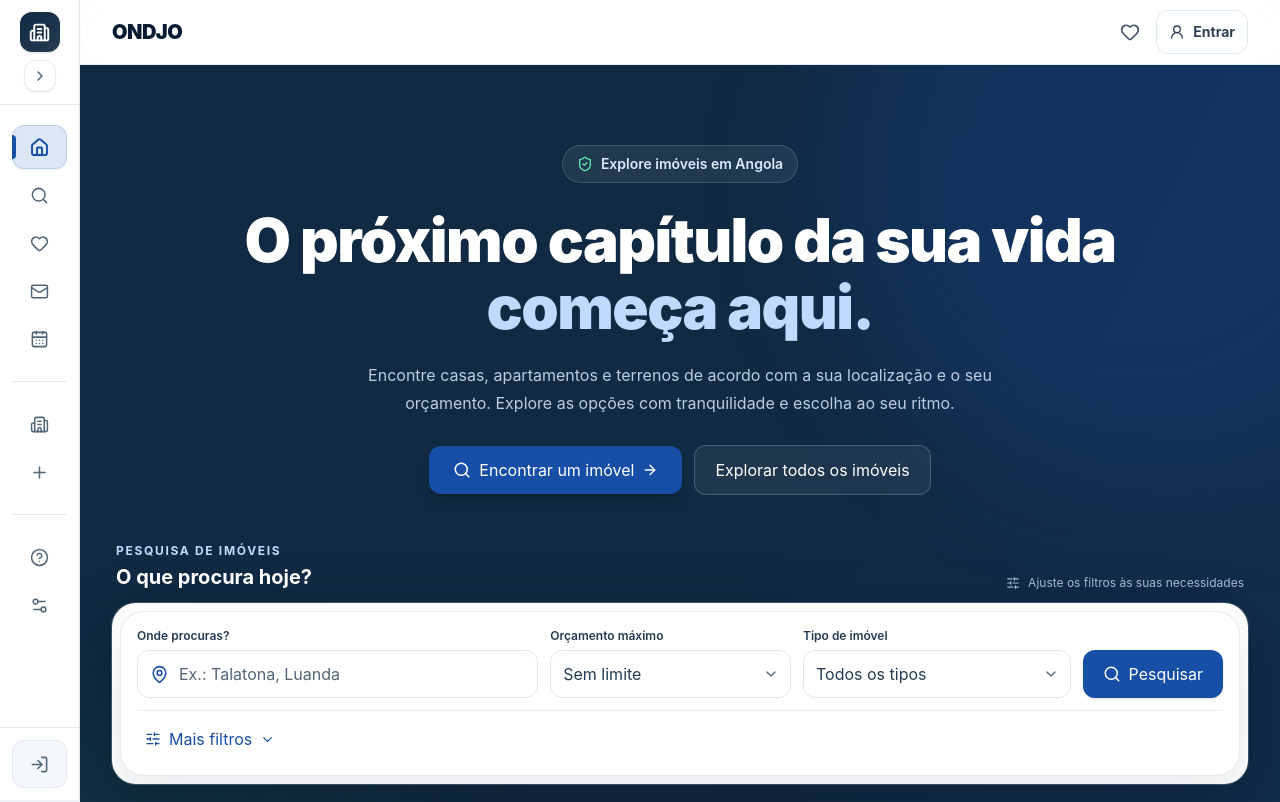
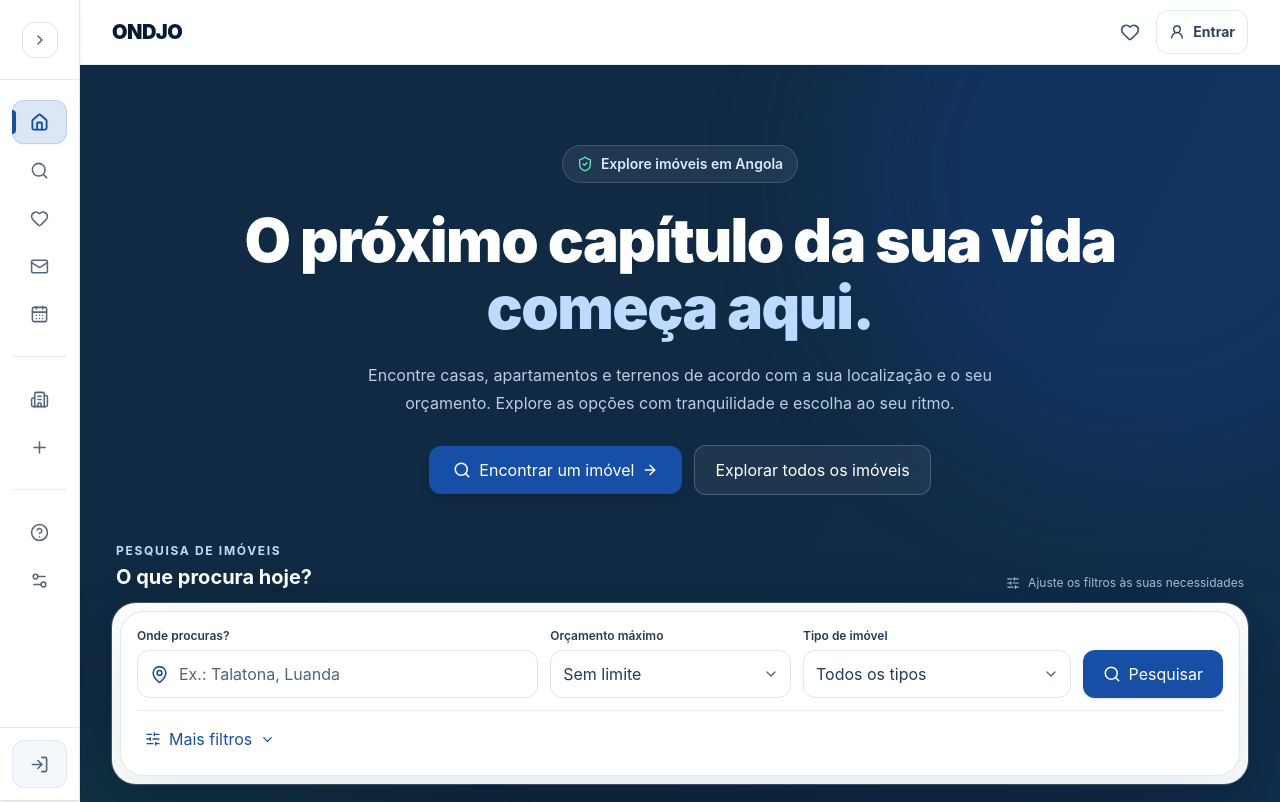
Before and after one commit to Hugo-JC/ondjo, a React (Vite) app: page / in a window 1280 px wide. Shown: the top 802 px of the page. Built offline with nearby package versions, Linux system fonts and the light colour scheme.

Commit message:
Refina acessibilidade e desempenho da sidebar

```diff
--- a/src/components/Sidebar.tsx
+++ b/src/components/Sidebar.tsx
@@ -1,8 +1,19 @@
-import { useEffect, useState } from "react";
-import { motion, AnimatePresence, useReducedMotion } from "framer-motion";
+import { useEffect, useId, useRef, useState } from "react";
+import { createPortal } from "react-dom";
 import {
-  Building2, CalendarDays, ChevronLeft, CircleHelp,
-  Heart, Home, Search, LogIn, Mail, Plus, Settings2, X, Sparkles,
+  Building2,
+  CalendarDays,
+  ChevronLeft,
+  CircleHelp,
+  Heart,
+  Home,
+  Search,
+  LogIn,
+  Mail,
+  Plus,
+  Settings2,
+  X,
+  Sparkles,
   type LucideIcon,
 } from "lucide-react";
 
@@ -32,17 +43,21 @@ interface SidebarProps {
   onExpandedChange?: (expanded: boolean) => void;
 }
 
-export default function Sidebar({ expanded: controlledExpanded, onExpandedChange }: SidebarProps = {}) {
+export default function Sidebar({
+  expanded: controlledExpanded,
+  onExpandedChange,
+}: SidebarProps = {}) {
   const [internalExpanded, setInternalExpanded] = useState(() => {
     if (typeof window === "undefined") return false;
     return window.localStorage.getItem("ondjo-sidebar-expanded") === "true";
   });
 
   const [mobileOpen, setMobileOpen] = useState(false);
-  const [hash, setHash] = useState(() => (typeof window !== "undefined" ? window.location.hash || "#/" : "#/"));
+  const [hash, setHash] = useState(() =>
+    typeof window !== "undefined" ? window.location.hash || "#/" : "#/",
+  );
   const [favoritesCount, setFavoritesCount] = useState(0);
 
-  const shouldReduceMotion = useReducedMotion();
   const isControlled = controlledExpanded !== undefined;
   const expanded = controlledExpanded ?? internalExpanded;
   const wide = expanded || mobileOpen;
@@ -93,7 +108,9 @@ export default function Sidebar({ expanded: controlledExpanded, onExpandedChange
   }, [expanded, isControlled]);
 
   useEffect(() => {
-    const button = document.querySelector<HTMLButtonElement>("[data-sidebar-toggle]");
+    const button = document.querySelector<HTMLButtonElement>(
+      "[data-sidebar-toggle]",
+    );
     if (!button) return;
     const openMenu = () => setMobileOpen(true);
     button.addEventListener("click", openMenu);
@@ -114,82 +131,59 @@ export default function Sidebar({ expanded: controlledExpanded, onExpandedChange
     return href === "#/" ? currentPath === "#/" : currentPath === href;
   }
 
-  // Transições spring
-  const springTransition = shouldReduceMotion
-    ? { duration: 0.1 }
-    : { type: "spring" as const, stiffness: 320, damping: 32 };
-
   return (
     <>
-      {/* Backdrop Mobile com fade + blur */}
-      <AnimatePresence>
       {mobileOpen && (
-          <motion.div
-            initial={{ opacity: 0 }}
-            animate={{ opacity: 1 }}
-            exit={{ opacity: 0 }}
-            transition={{ duration: 0.2 }}
+        <div
           className="fixed inset-0 z-40 bg-ondjo-navy/40 backdrop-blur-sm lg:hidden"
           onClick={() => setMobileOpen(false)}
           aria-hidden="true"
         />
       )}
-      </AnimatePresence>
 
       <aside
         aria-label="Menu lateral ONDJO"
         data-expanded={expanded}
         className={[
-          "fixed inset-y-0 left-0 z-50 flex flex-col border-r border-ondjo-border bg-ondjo-surface shadow-xs",
-          "transition-[width] duration-300 ease-[cubic-bezier(0.2,0.8,0.2,1)] motion-reduce:transition-none",
+          "fixed inset-y-0 left-0 z-50 flex flex-col border-r border-ondjo-border bg-ondjo-surface shadow-sm",
+          "transition-[width,transform] duration-200 ease-out motion-reduce:transition-none",
           expanded ? "lg:w-64" : "lg:w-20",
           "w-72 max-w-[85vw]",
           mobileOpen
             ? "translate-x-0 shadow-2xl shadow-ondjo-navy/20"
             : "-translate-x-full lg:translate-x-0",
-          "transition-transform duration-300 ease-[cubic-bezier(0.32,0.72,0,1)] lg:transition-none",
+          "lg:translate-x-0",
         ].join(" ")}
       >
         {/* Topo / Brand Header */}
         <div
           className={[
             "flex min-h-20 shrink-0 border-b border-ondjo-border/80 px-4",
-            wide ? "items-center justify-between" : "flex-col items-center justify-center gap-2 py-3",
+            wide
+              ? "items-center justify-between"
+              : "flex-col items-center justify-center gap-2 py-3",
           ].join(" ")}
         >
+          {wide && (
             <a
               href="#/"
               aria-label="ONDJO — página inicial"
               onClick={() => setMobileOpen(false)}
               className="group flex min-w-0 items-center gap-3 select-none"
             >
-            <motion.span
-              whileHover={shouldReduceMotion ? undefined : { scale: 1.06, rotate: -2 }}
-              whileTap={shouldReduceMotion ? undefined : { scale: 0.94 }}
-              className="grid size-10 shrink-0 place-items-center rounded-xl bg-gradient-to-br from-ondjo-navy to-ondjo-ink text-white shadow-sm ring-1 ring-white/10"
-            >
+              <span className="grid size-10 shrink-0 place-items-center rounded-xl bg-ondjo-navy text-white shadow-sm">
                 <Building2 size={21} strokeWidth={2.2} aria-hidden="true" />
-            </motion.span>
-
-            <AnimatePresence initial={false}>
-              {wide && (
-                <motion.div
-                  initial={{ opacity: 0, x: -8 }}
-                  animate={{ opacity: 1, x: 0 }}
-                  exit={{ opacity: 0, x: -8 }}
-                  transition={{ duration: 0.2 }}
-                  className="min-w-0 overflow-hidden"
-                >
-                  <span className="block text-lg font-black tracking-tight text-ondjo-navy group-hover:text-ondjo-blue transition-colors">
+              </span>
+              <div className="min-w-0 overflow-hidden">
+                <span className="block text-lg font-black tracking-tight text-ondjo-navy transition-colors group-hover:text-ondjo-blue">
                   ONDJO
                 </span>
-                  <span className="block text-[10px] font-semibold uppercase tracking-[0.16em] text-ondjo-muted truncate">
+                <span className="block truncate text-[10px] font-semibold uppercase tracking-[0.16em] text-ondjo-muted">
                   Encontre o seu lugar
                 </span>
-                </motion.div>
+              </div>
+            </a>
           )}
-            </AnimatePresence>
-          </a>
 
           {/* Botão fechar mobile */}
           <button
@@ -202,27 +196,28 @@ export default function Sidebar({ expanded: controlledExpanded, onExpandedChange
           </button>
 
           {/* Botão alternar expandido (desktop) com animação suave */}
-          <motion.button
+          <button
             type="button"
-            aria-label={expanded ? "Recolher menu lateral" : "Expandir menu lateral"}
+            aria-label={
+              expanded ? "Recolher menu lateral" : "Expandir menu lateral"
+            }
             aria-expanded={expanded}
             onClick={() => changeExpanded(!expanded)}
-            whileHover={shouldReduceMotion ? undefined : { scale: 1.08 }}
-            whileTap={shouldReduceMotion ? undefined : { scale: 0.92 }}
-            className="focus-ring hidden size-8 shrink-0 place-items-center rounded-xl border border-ondjo-border/80 bg-ondjo-surface text-ondjo-muted transition-colors hover:bg-ondjo-bg hover:text-ondjo-ink lg:grid shadow-xs"
+            className="focus-ring hidden size-9 shrink-0 place-items-center rounded-xl border border-ondjo-border bg-ondjo-surface text-ondjo-muted transition-colors hover:bg-ondjo-bg hover:text-ondjo-ink lg:grid"
           >
-            <motion.span
-              animate={{ rotate: expanded ? 0 : 180 }}
-              transition={springTransition}
-              className="grid place-items-center"
+            <span
+              className={`grid place-items-center transition-transform duration-200 motion-reduce:transition-none ${expanded ? "" : "rotate-180"}`}
             >
               <ChevronLeft size={16} strokeWidth={2.2} aria-hidden="true" />
-            </motion.span>
-          </motion.button>
+            </span>
+          </button>
         </div>
 
         {/* Navegação Principal */}
-        <nav aria-label="Navegação principal" className="scrollbar-subtle flex-1 overflow-y-auto px-3 py-5">
+        <nav
+          aria-label="Navegação principal"
+          className="scrollbar-subtle flex-1 overflow-y-auto px-3 py-5"
+        >
           <NavSectionLabel expanded={wide}>Descobrir</NavSectionLabel>
           <ul className="space-y-1">
             {mainItems.map((item) => (
@@ -231,9 +226,10 @@ export default function Sidebar({ expanded: controlledExpanded, onExpandedChange
                   item={item}
                   expanded={wide}
                   active={isActive(item.href)}
-                  badgeCount={item.badge === "favorites" ? favoritesCount : undefined}
+                  badgeCount={
+                    item.badge === "favorites" ? favoritesCount : undefined
+                  }
                   onNavigate={() => setMobileOpen(false)}
-                  shouldReduceMotion={!!shouldReduceMotion}
                 />
               </li>
             ))}
@@ -250,7 +246,6 @@ export default function Sidebar({ expanded: controlledExpanded, onExpandedChange
                   expanded={wide}
                   active={isActive(item.href)}
                   onNavigate={() => setMobileOpen(false)}
-                  shouldReduceMotion={!!shouldReduceMotion}
                 />
               </li>
             ))}
@@ -265,31 +260,26 @@ export default function Sidebar({ expanded: controlledExpanded, onExpandedChange
                 expanded={wide}
                 active={false}
                 onNavigate={() => setMobileOpen(false)}
-                shouldReduceMotion={!!shouldReduceMotion}
               />
             </li>
             <li>
               <SidebarItem
-                item={{ label: "Definições", href: "#/login", icon: Settings2, private: true }}
+                item={{
+                  label: "Definições",
+                  href: "#/login",
+                  icon: Settings2,
+                  private: true,
+                }}
                 expanded={wide}
                 active={false}
                 onNavigate={() => setMobileOpen(false)}
-                shouldReduceMotion={!!shouldReduceMotion}
               />
             </li>
           </ul>
 
-          {/* Card Proativo / Anúncio com expansão animada */}
-          <AnimatePresence initial={false}>
           {wide && (
-              <motion.div
-                initial={{ opacity: 0, height: 0, marginTop: 0 }}
-                animate={{ opacity: 1, height: "auto", marginTop: 24 }}
-                exit={{ opacity: 0, height: 0, marginTop: 0 }}
-                transition={springTransition}
-                className="overflow-hidden"
-              >
-                <div className="relative rounded-2xl border border-ondjo-blue-soft bg-gradient-to-b from-ondjo-blue-soft/40 to-ondjo-bg p-4 shadow-xs">
+            <div className="mt-6">
+              <div className="relative rounded-2xl border border-ondjo-blue-soft bg-ondjo-blue-soft/35 p-4">
                 <div className="flex items-center gap-2">
                   <span className="grid size-8 place-items-center rounded-lg bg-ondjo-blue text-white shadow-xs">
                     <Sparkles size={15} aria-hidden="true" />
@@ -306,29 +296,24 @@ export default function Sidebar({ expanded: controlledExpanded, onExpandedChange
                   Anuncie no ONDJO e alcance milhares de compradores em Angola.
                 </p>
 
-                  <motion.a
+                <a
                   href="#/login"
                   onClick={() => setMobileOpen(false)}
-                    whileHover={shouldReduceMotion ? undefined : { scale: 1.02, y: -1 }}
-                    whileTap={shouldReduceMotion ? undefined : { scale: 0.98 }}
-                    className="focus-ring mt-3.5 inline-flex min-h-10 w-full items-center justify-center gap-2 rounded-xl bg-ondjo-blue px-3 text-sm font-bold text-white shadow-xs transition-colors hover:bg-ondjo-blue-dark active:bg-ondjo-navy"
+                  className="focus-ring mt-3.5 inline-flex min-h-10 w-full items-center justify-center gap-2 rounded-xl bg-ondjo-blue px-3 text-sm font-bold text-white transition-colors hover:bg-ondjo-blue-dark active:bg-ondjo-navy"
                 >
                   <Plus size={16} strokeWidth={2.4} aria-hidden="true" />
                   Publicar imóvel
-                  </motion.a>
+                </a>
               </div>
-              </motion.div>
+            </div>
           )}
-          </AnimatePresence>
         </nav>
 
         {/* Rodapé / Perfil & CTA */}
         <div className="shrink-0 border-t border-ondjo-border/80 p-3 bg-ondjo-surface/80 backdrop-blur-xs">
-          <motion.a
+          <a
             href="#/login"
             onClick={() => setMobileOpen(false)}
-            whileHover={shouldReduceMotion ? undefined : { scale: 1.01 }}
-            whileTap={shouldReduceMotion ? undefined : { scale: 0.98 }}
             className={[
               "group focus-ring relative flex min-h-12 items-center gap-3 rounded-xl border border-ondjo-border/80 bg-ondjo-bg px-3",
               "text-sm font-bold text-ondjo-navy transition-all duration-200 hover:border-ondjo-blue-soft hover:bg-ondjo-blue-soft/30 hover:text-ondjo-blue",
@@ -345,17 +330,12 @@ export default function Sidebar({ expanded: controlledExpanded, onExpandedChange
                 Entrar / Criar conta
               </span>
             )}
-          </motion.a>
+          </a>
 
           {wide && (
-            <motion.p
-              initial={{ opacity: 0 }}
-              animate={{ opacity: 1 }}
-              transition={{ delay: 0.15 }}
-              className="mt-2.5 px-1 text-center text-[11px] font-medium text-ondjo-muted/80"
-            >
+            <p className="mt-2.5 px-1 text-center text-[11px] font-medium text-ondjo-muted/80">
               O seu próximo lar começa aqui.
-            </motion.p>
+            </p>
           )}
         </div>
       </aside>
@@ -363,7 +343,13 @@ export default function Sidebar({ expanded: controlledExpanded, onExpandedChange
   );
 }
 
-function NavSectionLabel({ expanded, children }: { expanded: boolean; children: string }) {
+function NavSectionLabel({
+  expanded,
+  children,
+}: {
+  expanded: boolean;
+  children: string;
+}) {
   return (
     <p
       className={[
@@ -382,21 +368,50 @@ function SidebarItem({
   active,
   badgeCount,
   onNavigate,
-  shouldReduceMotion,
 }: {
   item: Item;
   expanded: boolean;
   active: boolean;
   badgeCount?: number;
   onNavigate: () => void;
-  shouldReduceMotion: boolean;
 }) {
   const Icon = item.icon;
   const [isHovered, setIsHovered] = useState(false);
+  const anchorRef = useRef<HTMLAnchorElement>(null);
+  const tooltipId = useId();
+  const [tooltipPosition, setTooltipPosition] = useState<{
+    left: number;
+    top: number;
+  } | null>(null);
+
+  useEffect(() => {
+    if (expanded || !isHovered || !anchorRef.current) {
+      setTooltipPosition(null);
+      return;
+    }
+
+    const updatePosition = () => {
+      const bounds = anchorRef.current?.getBoundingClientRect();
+      if (!bounds) return;
+      setTooltipPosition({
+        left: bounds.right + 14,
+        top: bounds.top + bounds.height / 2,
+      });
+    };
+
+    updatePosition();
+    window.addEventListener("resize", updatePosition);
+    window.addEventListener("scroll", updatePosition, true);
+    return () => {
+      window.removeEventListener("resize", updatePosition);
+      window.removeEventListener("scroll", updatePosition, true);
+    };
+  }, [expanded, isHovered]);
 
   return (
     <div className="relative">
       <a
+        ref={anchorRef}
         href={item.href}
         onClick={onNavigate}
         onMouseEnter={() => setIsHovered(true)}
@@ -404,75 +419,59 @@ function SidebarItem({
         onFocus={() => setIsHovered(true)}
         onBlur={() => setIsHovered(false)}
         aria-current={active ? "page" : undefined}
+        aria-label={expanded ? undefined : item.label}
+        aria-describedby={tooltipPosition ? tooltipId : undefined}
         className={[
           "group relative flex min-h-11 items-center gap-3 rounded-xl px-3 text-sm font-semibold select-none focus-ring",
           "transition-colors duration-200",
           expanded ? "" : "justify-center",
-          active ? "text-ondjo-blue font-bold" : "text-ondjo-muted hover:text-ondjo-ink",
+          active
+            ? "text-ondjo-blue font-bold"
+            : "text-ondjo-muted hover:text-ondjo-ink",
         ].join(" ")}
       >
-        {/* Fundo magnético animado compartilhado (layoutId) quando ativo */}
         {active && (
-          <motion.div
-            layoutId="activeSidebarIndicator"
-            transition={shouldReduceMotion ? { duration: 0.1 } : { type: "spring", stiffness: 380, damping: 30 }}
-            className="absolute inset-0 rounded-xl bg-ondjo-blue-soft border border-ondjo-blue/15 shadow-xs"
+          <span
+            className="absolute inset-0 rounded-xl border border-ondjo-blue/15 bg-ondjo-blue-soft shadow-xs"
             aria-hidden="true"
           />
         )}
 
-        {/* Barrinha lateral esquerda de destaque */}
         {active && (
-          <motion.span
-            layoutId="activeSidebarPill"
-            transition={shouldReduceMotion ? { duration: 0.1 } : { type: "spring", stiffness: 400, damping: 32 }}
+          <span
             aria-hidden="true"
             className="absolute bottom-2.5 left-0 top-2.5 w-[3.5px] rounded-r-full bg-ondjo-blue shadow-xs"
           />
         )}
 
-        {/* Ícone com micro-interação */}
-        <motion.div
-          animate={active ? { scale: 1.05 } : { scale: 1 }}
-          whileHover={shouldReduceMotion ? undefined : { scale: 1.15, rotate: active ? 0 : -4 }}
-          whileTap={shouldReduceMotion ? undefined : { scale: 0.9 }}
-          transition={{ type: "spring", stiffness: 450, damping: 25 }}
-          className="relative z-10 shrink-0 grid place-items-center"
-        >
+        <span className="relative z-10 shrink-0 grid place-items-center">
           <Icon
             size={19}
             strokeWidth={active ? 2.3 : 1.9}
-            className={active ? "text-ondjo-blue" : "text-ondjo-muted group-hover:text-ondjo-ink transition-colors"}
+            className={
+              active
+                ? "text-ondjo-blue"
+                : "text-ondjo-muted group-hover:text-ondjo-ink transition-colors"
+            }
             aria-hidden="true"
           />
 
-          {/* Badge de favoritos no modo recolhido */}
           {!expanded && badgeCount !== undefined && badgeCount > 0 && (
-            <motion.span
-              initial={{ scale: 0 }}
-              animate={{ scale: 1 }}
-              transition={{ type: "spring", stiffness: 500, damping: 25 }}
-              className="absolute -top-1.5 -right-1.5 flex h-4 min-w-4 items-center justify-center rounded-full bg-ondjo-blue px-1 text-[9px] font-black text-white shadow-xs"
-            >
+            <span className="absolute -right-1.5 -top-1.5 flex h-4 min-w-4 items-center justify-center rounded-full bg-ondjo-blue px-1 text-[9px] font-black text-white shadow-xs">
               {badgeCount > 9 ? "9+" : badgeCount}
-            </motion.span>
+            </span>
           )}
-        </motion.div>
+        </span>
 
-        {/* Label com animação e badge */}
         {expanded && (
           <span className="relative z-10 flex min-w-0 flex-1 items-center justify-between gap-2">
             <span className="truncate">{item.label}</span>
 
             {/* Contador de favoritos no modo expandido */}
             {badgeCount !== undefined && badgeCount > 0 && (
-              <motion.span
-                initial={{ scale: 0, opacity: 0 }}
-                animate={{ scale: 1, opacity: 1 }}
-                className="flex h-5 min-w-5 items-center justify-center rounded-full bg-ondjo-blue/10 px-1.5 text-[11px] font-bold text-ondjo-blue"
-              >
+              <span className="flex h-5 min-w-5 items-center justify-center rounded-full bg-ondjo-blue/10 px-1.5 text-[11px] font-bold text-ondjo-blue">
                 {badgeCount}
-              </motion.span>
+              </span>
             )}
 
             {/* Tag de secção restrita */}
@@ -485,15 +484,13 @@ function SidebarItem({
         )}
       </a>
 
-      {/* Tooltip flutuante elegante quando recolhido (Desktop) */}
-      <AnimatePresence>
-        {!expanded && isHovered && (
-          <motion.div
-            initial={{ opacity: 0, x: -8, scale: 0.94 }}
-            animate={{ opacity: 1, x: 0, scale: 1 }}
-            exit={{ opacity: 0, x: -4, scale: 0.96 }}
-            transition={{ duration: 0.16, ease: "easeOut" }}
-            className="pointer-events-none absolute left-full top-1/2 z-50 ml-3.5 -translate-y-1/2 whitespace-nowrap rounded-xl bg-ondjo-navy px-3 py-1.5 text-xs font-semibold text-white shadow-xl shadow-ondjo-navy/25"
+      {tooltipPosition &&
+        createPortal(
+          <div
+            id={tooltipId}
+            role="tooltip"
+            className="pointer-events-none fixed z-[60] -translate-y-1/2 whitespace-nowrap rounded-xl bg-ondjo-navy px-3 py-1.5 text-xs font-semibold text-white shadow-lg shadow-ondjo-navy/25"
+            style={{ left: tooltipPosition.left, top: tooltipPosition.top }}
           >
             <div className="flex items-center gap-2">
               <span>{item.label}</span>
@@ -509,9 +506,9 @@ function SidebarItem({
               className="absolute right-full top-1/2 -mr-[1px] -translate-y-1/2 border-4 border-transparent border-r-ondjo-navy"
               aria-hidden="true"
             />
-          </motion.div>
+          </div>,
+          document.body,
         )}
-      </AnimatePresence>
     </div>
   );
 }
```
Lines whose indentation alone changed are shown as unchanged.
